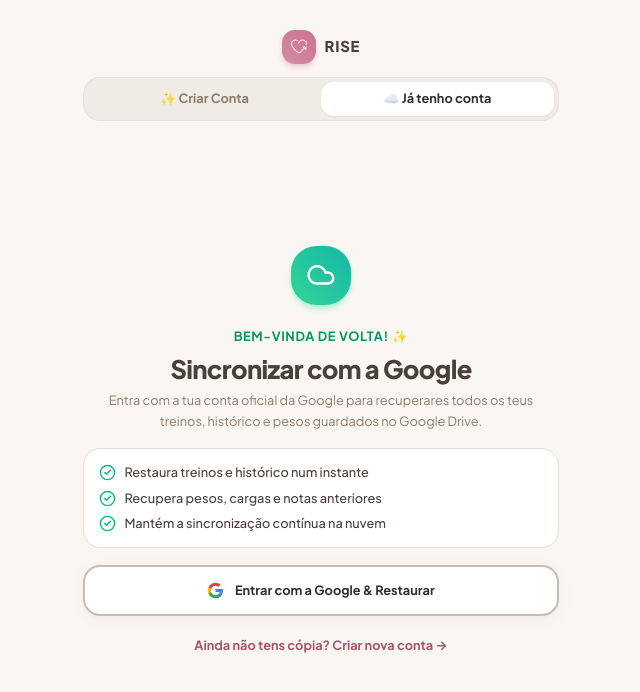
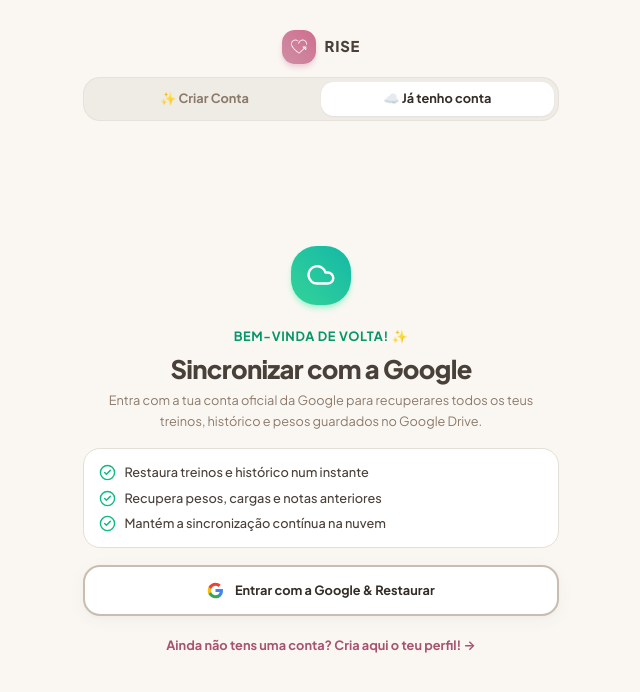
Before and after one commit to arcmoura-source/rise-training-app, a React (Vite) app: page / in a window 1280 px wide. Both pictures are taken after a click on the button "☁️ Já tenho conta". Shown: the top 692 px of the page, without its empty margins (319-959 px from the left). Built offline with nearby package versions, Linux system fonts and the light colour scheme.

Commit message:
clean: update link text to 'Ainda não tens uma conta? Cria aqui o teu perfil!'

```diff
--- a/src/components/OnboardingQuiz.jsx
+++ b/src/components/OnboardingQuiz.jsx
@@ -341,7 +341,7 @@ export default function OnboardingQuiz({ onComplete }) {
               onClick={() => setWelcomeTab('new')}
               className="text-xs text-roseGold-600 hover:text-roseGold-700 font-bold block mx-auto pt-1"
             >
-              Ainda não tens cópia? Criar nova conta →
+              Ainda não tens uma conta? Cria aqui o teu perfil! →
             </button>
           </div>
         )}
```
